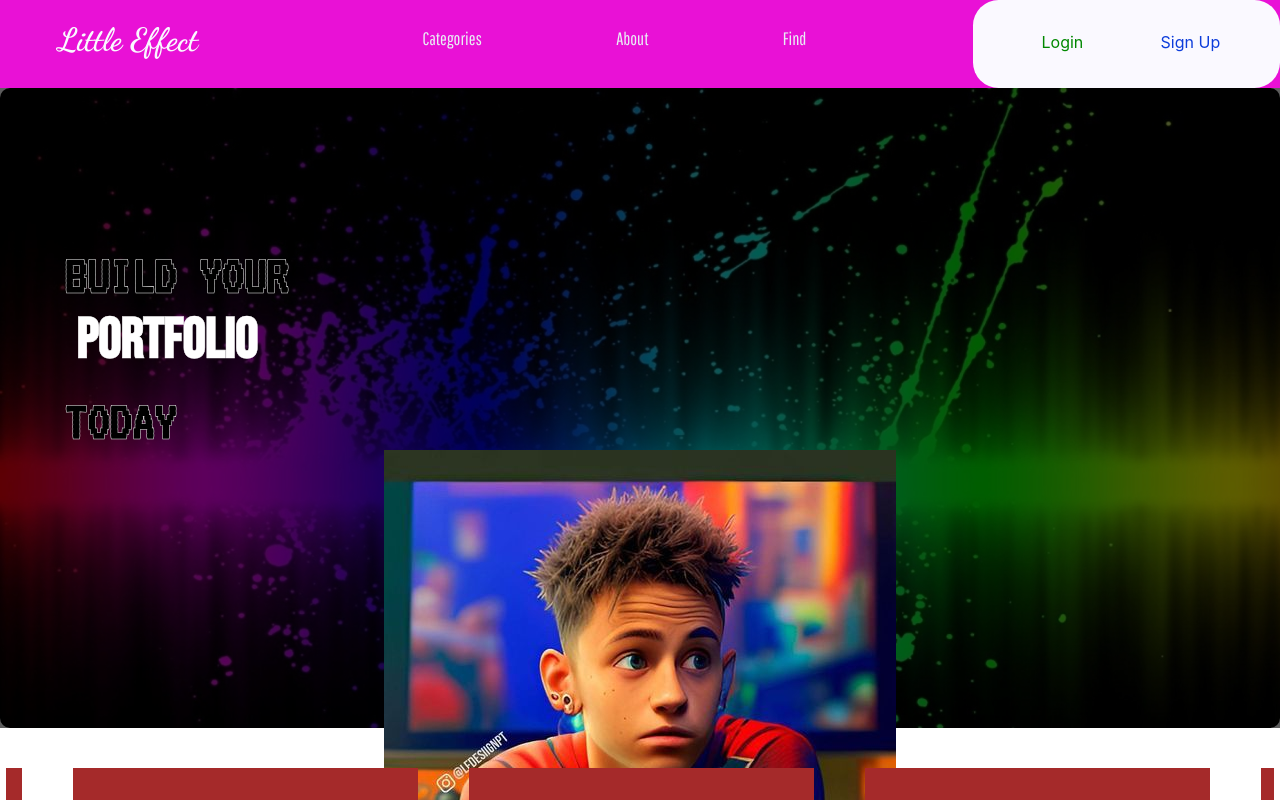
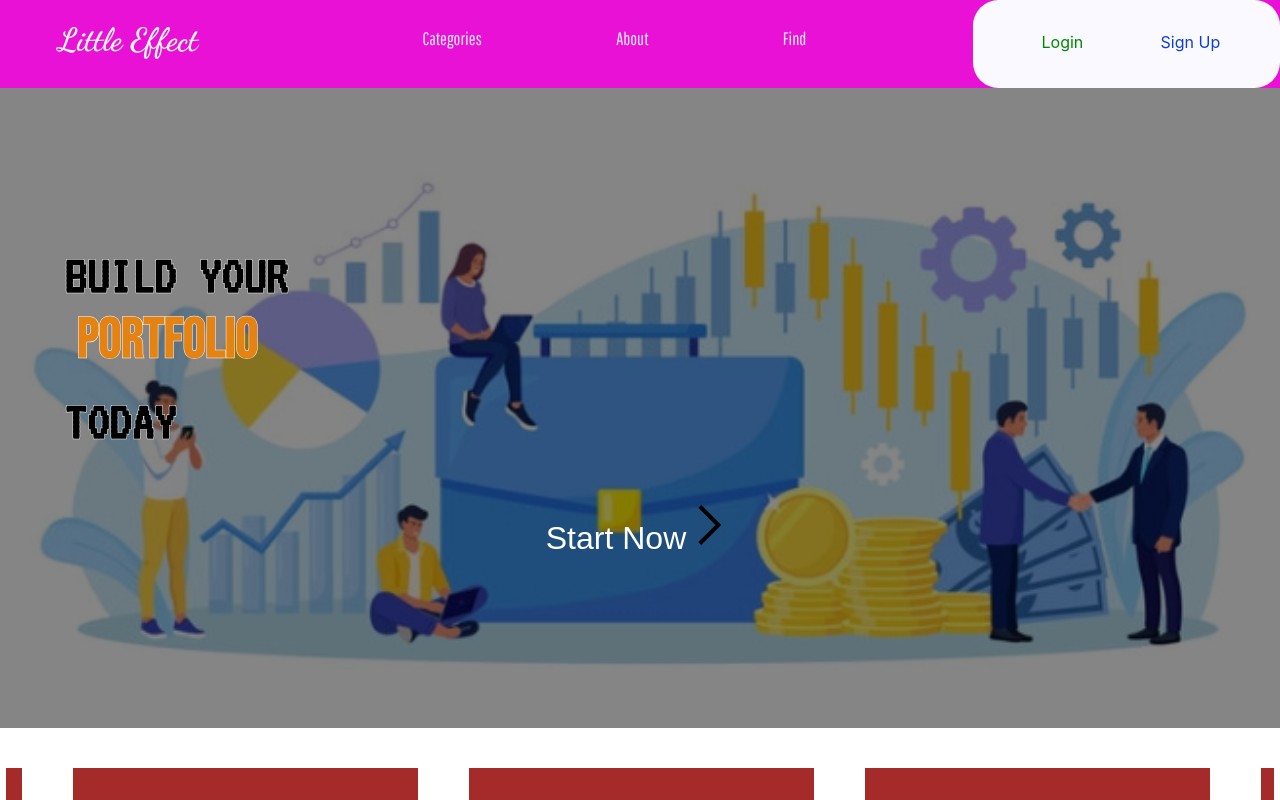
Before and after one commit to ec-ebube/Freelancing_frontend, a React (Create React App) app: page / in a window 1280 px wide. Shown: the top 800 px of the page. Built offline with nearby package versions, Linux system fonts and the light colour scheme.

Commit message:
17 July 2023

```diff
--- a/src/Components/Home/HomeOne.js
+++ b/src/Components/Home/HomeOne.js
@@ -1,12 +1,12 @@
 import React from 'react'
-import BoyImg from "../../Assets/Images/Boy.png"
+// import BusiClass from "../../Assets/Images/business.jpg"
+import arrow_forward from "../../Assets/Icons/arrow_forward_ios_FILL0_wght400_GRAD0_opsz48.svg"
 
 function HomeOne() {
   return (
     <div className='home1'>
       <div className="home1content">
-        <div>
-
+        <div className="home1th">
           <div className="introtext">
             Build Your
             <div className="flip">
@@ -16,11 +16,11 @@ function HomeOne() {
             </div>
             Today
           </div>
-          <div className="desImg">
-            <img src={BoyImg} alt="Boy" />
-          </div>
+          {/* <div className="desImg">
+            <img src={BusiClass} alt="Boy" />
+          </div> */}
         </div>
-        <button className='startbtn' >Start Now </button>
+        <button className='startbtn' >Start Now<img src={arrow_forward} alt="" className='arrowIcon'/></button>
       </div>
     </div>
   )
--- a/src/Neccessary/DropCatergory.js
+++ b/src/Neccessary/DropCatergory.js
@@ -1,5 +1,5 @@
 import React from 'react'
-import {Link} from "react-router-dom"
+import { Link } from "react-router-dom"
 
 function DropCatergory() {
 
@@ -13,15 +13,15 @@ function DropCatergory() {
             link: "/"
         },
         {
-            category: "Video Editing",
-            link: "/"
-        },
-        {
-            category: "Animation",
+            category: "Video Editing and Animation",
             link: "/"
         },
         {
             category: "Arts and Drawing",
+            link: "/"
+        },
+        {
+            category: "Music and Melody",
             link: "/"
         },
         {
--- a/src/Styles/Home.css
+++ b/src/Styles/Home.css
@@ -8,8 +8,10 @@
 }
 
 .home1 {
-  background-image: url(../Assets/Images/R.jpg);
+  background-image: url(../Assets/Images/business.jpg);
   background-repeat: no-repeat;
+  background-position: center;
+  background-size: cover;
 
   height: 80vh;
   width: 100%;
@@ -20,7 +22,7 @@
 .home1content {
   /* background-image: linear-gradient(to bottom right, rgba(255, 0, 0, 0.315),rgba(255, 166, 0, 0.315), rgba(255, 255, 0, 0.315)); */
   width: 100%;
-  background-color: rgba(0, 0, 0, 0.637);
+  background-color: rgba(0, 0, 0, 0.479);
   height: 80vh;
   /* color: #fff; */
 }
@@ -50,13 +52,21 @@
   font-family: Bebas_Neue;
 }
 .flip > div > div {
-  color: #fff;
+  color: #c112e4;
+  /* color: #fff; */
   padding: 4px 12px;
   height: 45px;
   margin-bottom: 45px;
   display: inline-block;
   /* font-size: 3rem; */
 }
+.flip div:nth-child(1) div{
+  color: #e48212;
+}
+.flip div:nth-child(2) div{
+  color: #12e41d;
+}
+
 .flip div:first-child {
   animation: show 7s linear infinite;
 }
@@ -86,6 +96,29 @@
   100% {
     margin-top: -270px;
   }
+}
+.home1th {
+  display: flex;
+  justify-content: space-between;
+}
+.desImg {
+  padding-top: 15vh;
+  padding-right: 5%;
+}
+.startbtn {
+  margin: 6vh 0;
+  background-color: #ffffff00;
+  border-color: #00000000;
+  font-size: 2rem;
+  color: #fff;
+  transition: 1s;
+  cursor: pointer;
+}
+.arrowIcon {
+  color: #12e41d;
+}
+.startbtn:hover {
+  transform: scale(1.2);
 }
 /* .desImg{
   background-color: red;
```
Also changed, not shown: src/Assets/Icons/arrow_forward_ios_FILL0_wght400_GRAD0_opsz48.svg (added), src/Assets/Images/business.jpg (added). Lines whose indentation alone changed are shown as unchanged.
